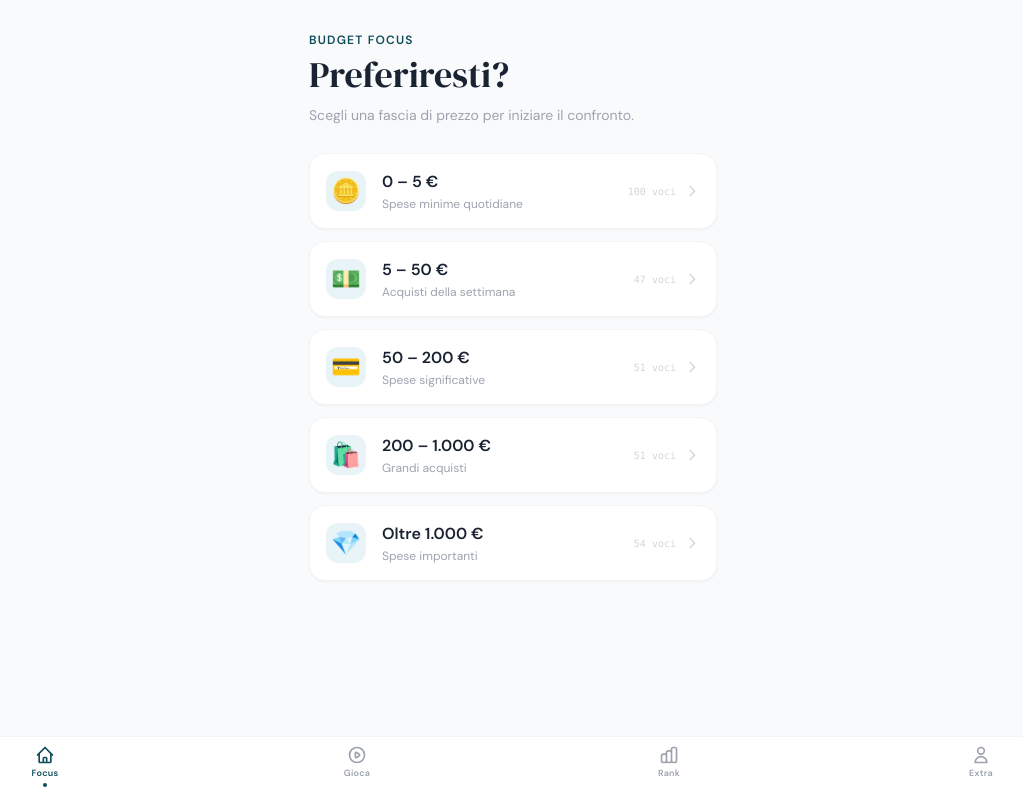
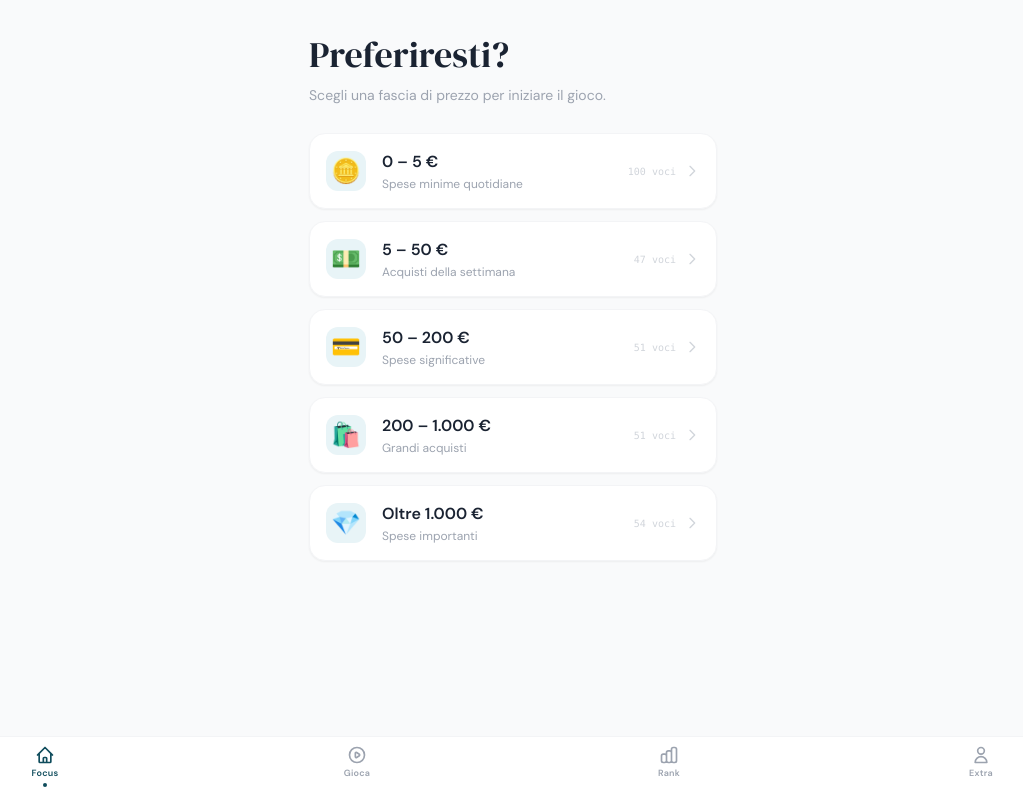
Before and after one commit to lorenzo-damico0/Preferiresti_TheGame, a plain HTML site: page index.html in a window 1280 px wide. Shown: the whole page, without its empty margins (127-1150 px from the left). Drawn offline with nearby package versions, Linux system fonts and the light colour scheme; a script that the page names is missing.

Commit message:
Update index.html

```diff
--- a/index.html
+++ b/index.html
@@ -33,9 +33,8 @@
 
     <section id="screen-1" class="flex-1 flex flex-col px-5 pt-8 pb-24 overflow-y-auto w-full max-w-md mx-auto">
         <header class="mb-7">
-            <p class="text-xs font-semibold uppercase tracking-widest text-teal mb-1">Budget Focus</p>
             <h1 class="font-display text-4xl text-ink leading-tight">Preferiresti?</h1>
-            <p class="text-gray-400 mt-2 text-sm">Scegli una fascia di prezzo per iniziare il confronto.</p>
+            <p class="text-gray-400 mt-2 text-sm">Scegli una fascia di prezzo per iniziare il gioco.</p>
         </header>
         <div id="category-list" class="flex flex-col gap-3"></div>
     </section>
@@ -138,7 +137,6 @@
                     </select>
                     <select id="sel-income" class="flex-1 bg-gray-50 border border-gray-100 text-ink text-sm rounded-xl px-3 py-2.5 focus:outline-none focus:border-teal appearance-none">
                         <option value="" disabled selected>Reddito</option>
-                        <option>&lt; 1.500 €</option><option>1.500 – 3.000 €</option><option>&gt; 3.000 €</option>
                     </select>
                 </div>
             </div>
```
